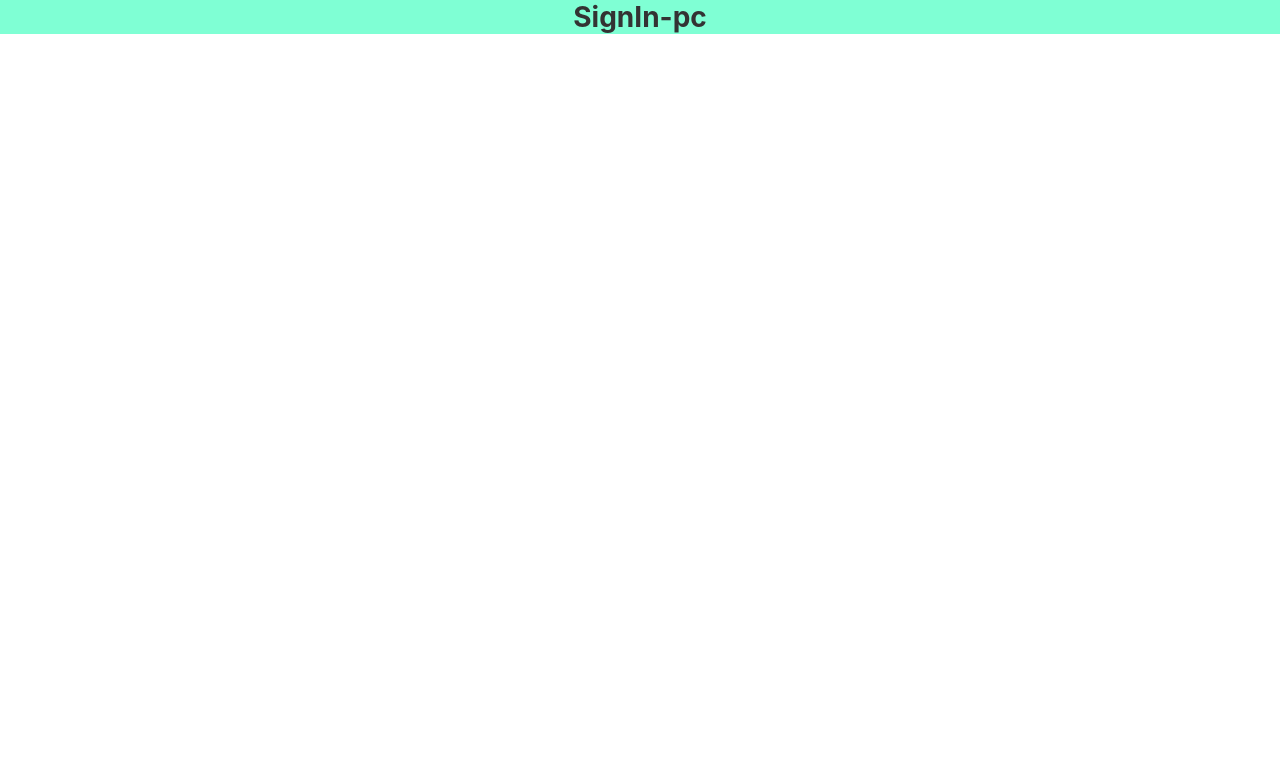
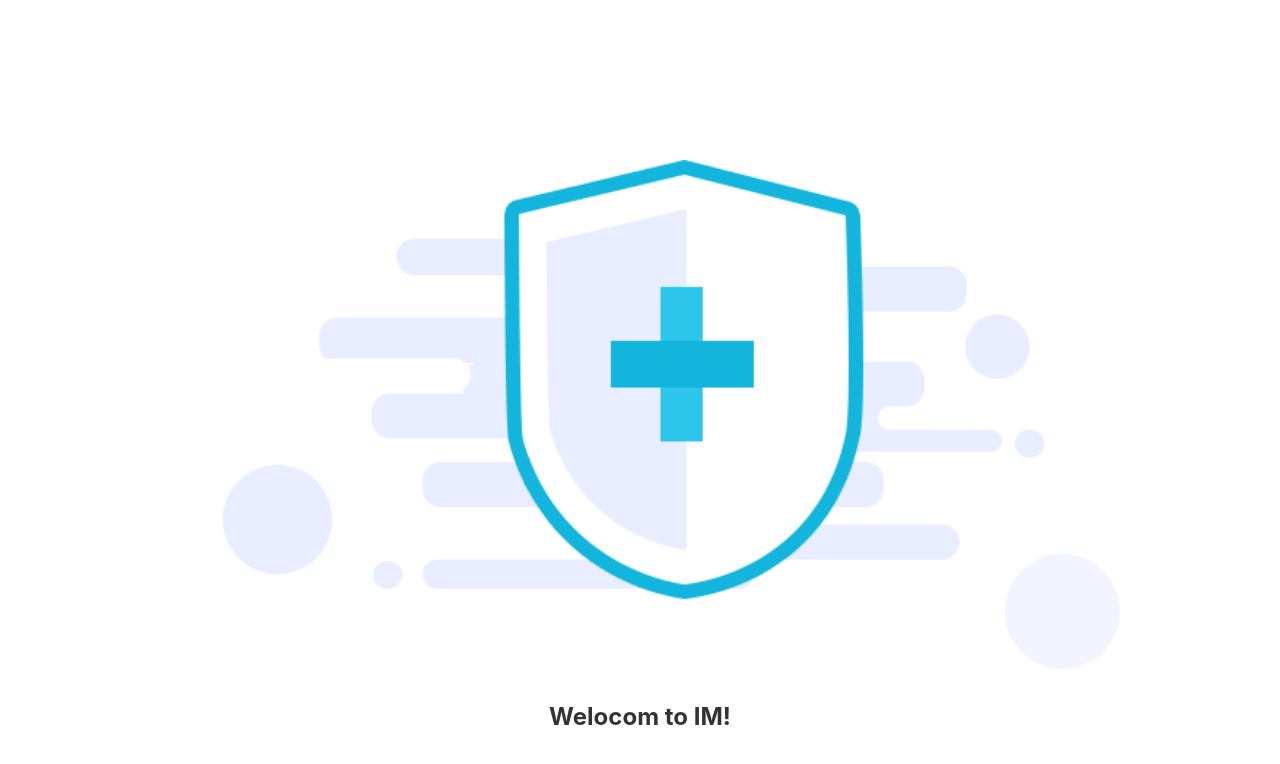
Before and after one commit to jessie214/react_typescript_im, a React (Create React App) app: page /welcome in a window 1280 px wide. Before the commit this address led to /. Shown: the top 764 px of the page. Built offline with nearby package versions, Linux system fonts and the light colour scheme.

Commit message:
add welcome

```diff
--- a/src/pages/MobileSignIn/MobileSignIn.tsx
+++ b/src/pages/MobileSignIn/MobileSignIn.tsx
@@ -32,7 +32,6 @@ export const MobileSignIn: React.FC = (props) =>  {
 
   return <div className={Styles.signInBox}>
     <div className={Styles.signInContainer}><img src={topIcon} alt={'SignIn'} className={Styles.hearderImg} /></div>
-
     <h1>SignIn</h1>
     <div className={Styles.signInForm}>
       <form onSubmit={handleSubmit}>
--- a/src/pages/WelcomPage/WelcomPage.module.css
+++ b/src/pages/WelcomPage/WelcomPage.module.css
@@ -1,6 +1,16 @@
-.signInBox{
-  background-color: aquamarine;
+.welcomContainer{
+  width:80vw;
+  margin:0 auto;
+  margin-top:20vh
 }
-.singInBox h1{
-  color: rgb(3, 99, 109);
+.welcomIcon{
+  width:100%
 }
+.welcomeImg{
+  width:100%;
+}
+
+h1{
+  margin-top:0.3rem;
+  font-size:0.24rem;
+}
--- a/src/pages/WelcomPage/WelcomPage.tsx
+++ b/src/pages/WelcomPage/WelcomPage.tsx
@@ -1,17 +1,20 @@
-import React,{useEffect} from "react";
+import React, { useEffect } from "react";
+import welcomeIcon from './../../assets/images/welcomeIcon.png';
 import Styles from './WelcomPage.module.css';
+
 const {useHistory} = require('react-router-dom');
 
 export const WelcomPage: React.FC = (props) => {
-  const history = useHistory();
-  useEffect(() => {
-    setTimeout(() => {
-      history.push('/')
-    },3000)
-  },[history])
+  // const history = useHistory();
+  // useEffect(() => {
+  //   setTimeout(() => {
+  //     history.push('/')
+  //   },3000)
+  // },[history])
 
-  return <div className={Styles.signInBox}>
-    <h1>welcom333</h1>
+  return <div className={Styles.welcomContainer}>
+    <div className={Styles.welcomIcon}><img src={welcomeIcon} alt={'welcome to IM'} className={Styles.welcomeImg} /></div>
+    <h1>Welocom to IM!</h1>
 
   </div>
 }
```
Also changed, not shown: src/assets/images/welcomeIcon.png (added).
